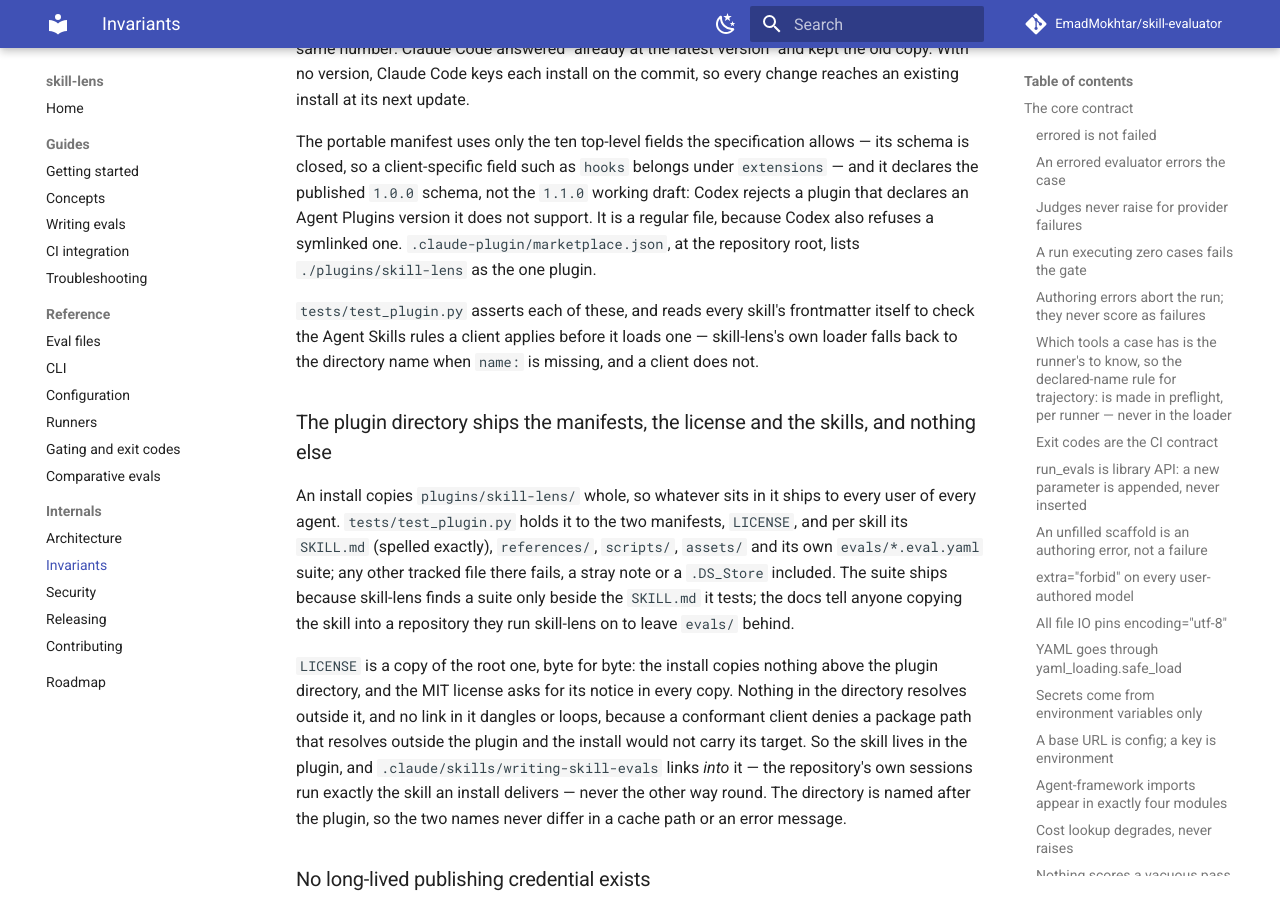
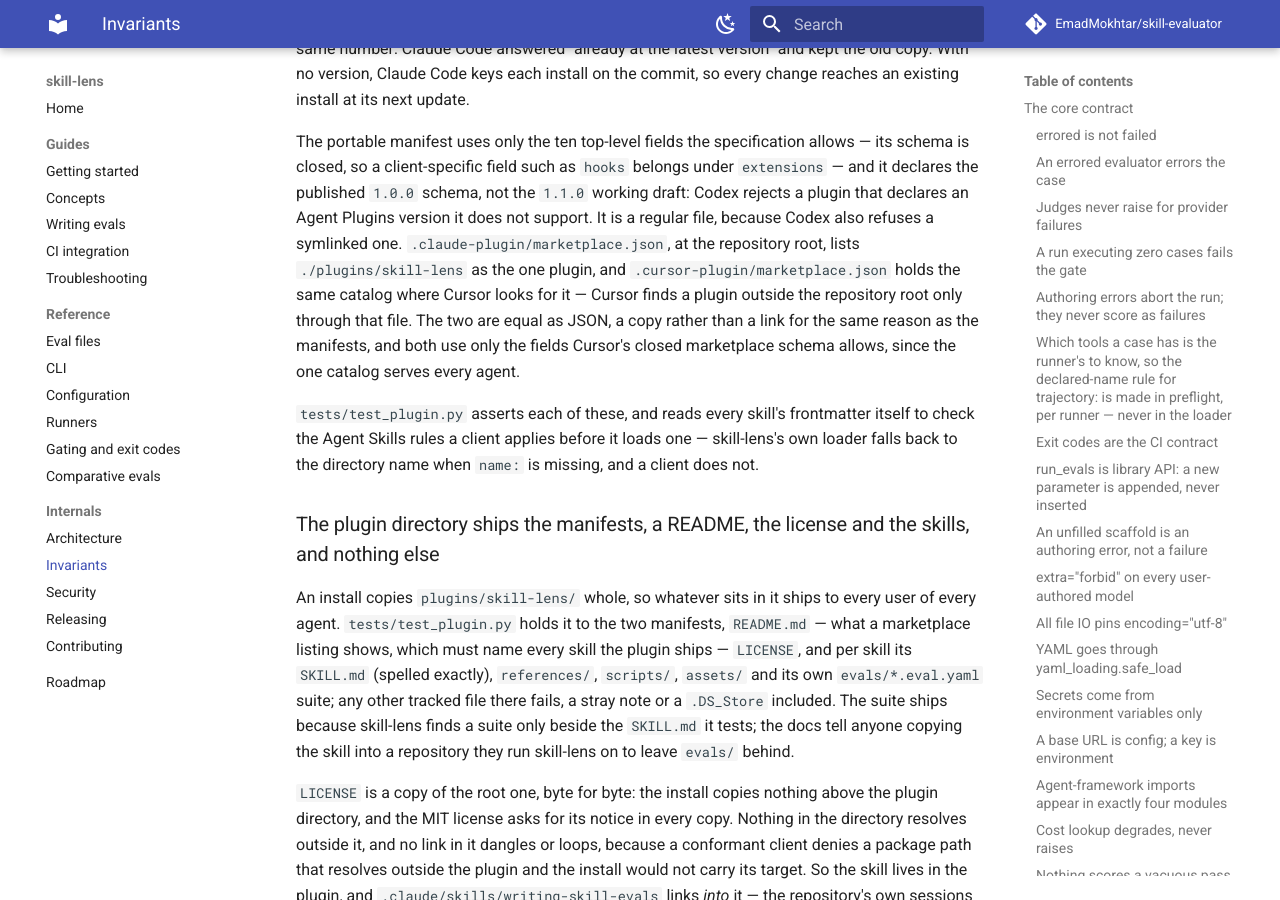
Before and after one commit to EmadMokhtar/skill-evaluator, an MkDocs documentation site: the page built from docs/invariants.md, in a window 1280 px wide and 900 px high, scrolled down 13768 px. Built offline with MkDocs 1.6.1 and Material for MkDocs 9.7.7, drawn with Linux system fonts in a browser that asks for light colours; comment, search, counter and statistics services are not loaded.

Commit message:
feat: make the plugin discoverable by the Cursor Marketplace (#78)
Cursor finds a plugin that is not at the repository root only through
.cursor-plugin/marketplace.json, and its submission checklist asks for
a README in the plugin that states the purpose, the install and every
component. The repository had neither, so a submission of this repo
would have found no plugin to list.

- .cursor-plugin/marketplace.json: a copy of the existing catalog,
  which already fits Cursor's closed marketplace schema. A test keeps
  the two equal as JSON and holds both to that schema.
- plugins/skill-lens/README.md: what the plugin is, its one skill, what
  it needs and where the install commands live. A test requires it to
  name every skill the plugin ships.

The plugin-directory invariant now allows the README, in both
docs/invariants.md and CLAUDE.md.


Claude-Session: https://claude.ai/code/session_018GcMHtsqqrPmbeypgCvfiq

Co-authored-by: Claude <noreply@anthropic.com>

```diff
--- a/docs/invariants.md
+++ b/docs/invariants.md
@@ -552,16 +552,22 @@ schema is closed, so a client-specific field such as `hooks` belongs under `exte
 it declares the published `1.0.0` schema, not the `1.1.0` working draft: Codex rejects a
 plugin that declares an Agent Plugins version it does not support. It is a regular file,
 because Codex also refuses a symlinked one. `.claude-plugin/marketplace.json`, at the
-repository root, lists `./plugins/skill-lens` as the one plugin.
+repository root, lists `./plugins/skill-lens` as the one plugin, and
+`.cursor-plugin/marketplace.json` holds the same catalog where Cursor looks for it — Cursor
+finds a plugin outside the repository root only through that file. The two are equal as JSON,
+a copy rather than a link for the same reason as the manifests, and both use only the fields
+Cursor's closed marketplace schema allows, since the one catalog serves every agent.
 
 `tests/test_plugin.py` asserts each of these, and reads every skill's frontmatter itself to
 check the Agent Skills rules a client applies before it loads one — skill-lens's own loader
 falls back to the directory name when `name:` is missing, and a client does not.
 
-### The plugin directory ships the manifests, the license and the skills, and nothing else
+### The plugin directory ships the manifests, a README, the license and the skills, and nothing else
 
 An install copies `plugins/skill-lens/` whole, so whatever sits in it ships to every user of
-every agent. `tests/test_plugin.py` holds it to the two manifests, `LICENSE`, and per skill its
+every agent. `tests/test_plugin.py` holds it to the two manifests, `README.md` — what a
+marketplace listing shows, which must name every skill the plugin ships — `LICENSE`, and per
+skill its
 `SKILL.md` (spelled exactly), `references/`, `scripts/`, `assets/` and its own
 `evals/*.eval.yaml` suite; any other tracked file there fails, a stray note or a `.DS_Store`
 included. The suite ships because skill-lens finds a suite only beside the `SKILL.md` it
```
Also changed, not shown: CLAUDE.md (+8 -5 lines), docs/writing-evals.md (+3 -2 lines), plugins/skill-lens/README.md (added, +33 -0 lines), 2 other files.
